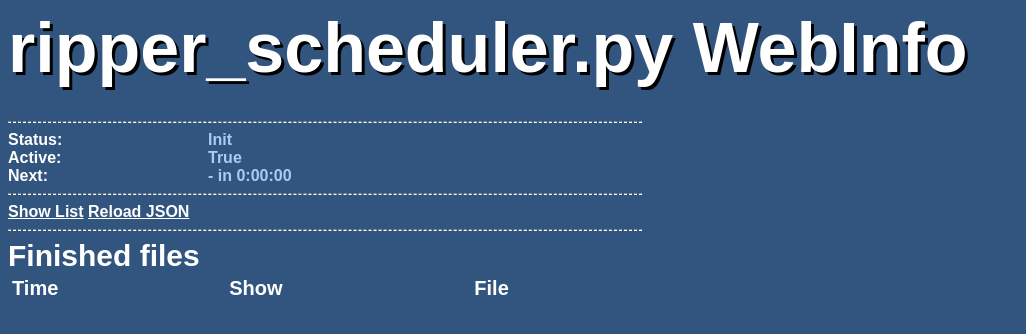
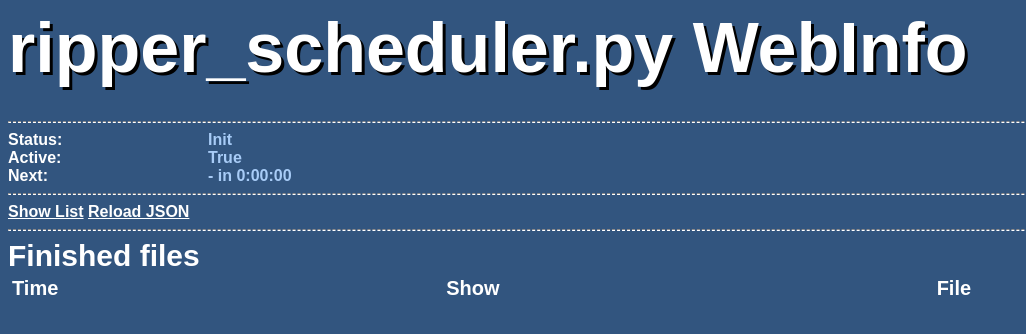
Before and after one commit to GoblinDynamiteer/scripts, a FastAPI app: page / in a window 1280 px wide. Shown: the top 334 px of the page, without its empty margins (0-1026 px from the left). Run offline with FastAPI, Linux system fonts and the light colour scheme; lists and menus that the app fills with data are empty; parts of the project's set-up code (start-up, migrations or seed data) failed here and were passed over.

Commit message:
riper_scheduler: use 100% width for table/hr
in web

Signed-off-by: Johan Kämpe <kampe.johan@gmail.com>

```diff
--- a/files/fast_api/css/styles.css
+++ b/files/fast_api/css/styles.css
@@ -11,7 +11,7 @@ body {
 }
 
 hr {
-    width:50%;
+    width:100%;
     text-align: left;
     margin-left: 0;
 	border-top: 1px dashed #8c8b8b;
--- a/files/fast_api/templates/ripper_info.html
+++ b/files/fast_api/templates/ripper_info.html
@@ -25,7 +25,7 @@
 <a href="reload">Reload JSON</a>
 <hr>
 <div class="section_title">Finished files</div>
-<table style="width:50%">
+<table style="width:100%">
     <tr>
         <th>Time</th>
         <th>Show</th>
--- a/files/fast_api/templates/ripper_info_showlist.html
+++ b/files/fast_api/templates/ripper_info_showlist.html
@@ -8,7 +8,7 @@
 <hr>
 <a href="/">Back</a>
 <hr>
-<table style="width:50%">
+<table style="width:100%">
     <tr>
         <th>Show</th>
         <th>Active</th>
```
